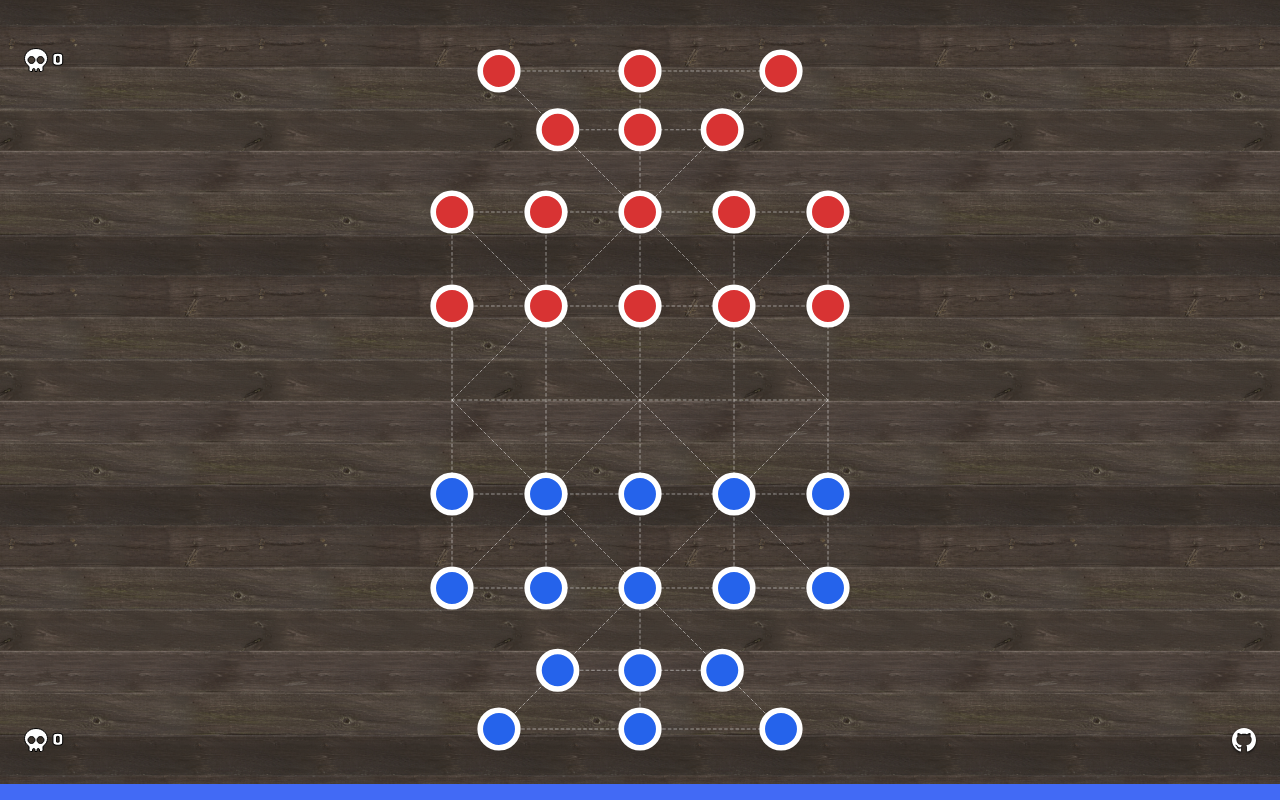
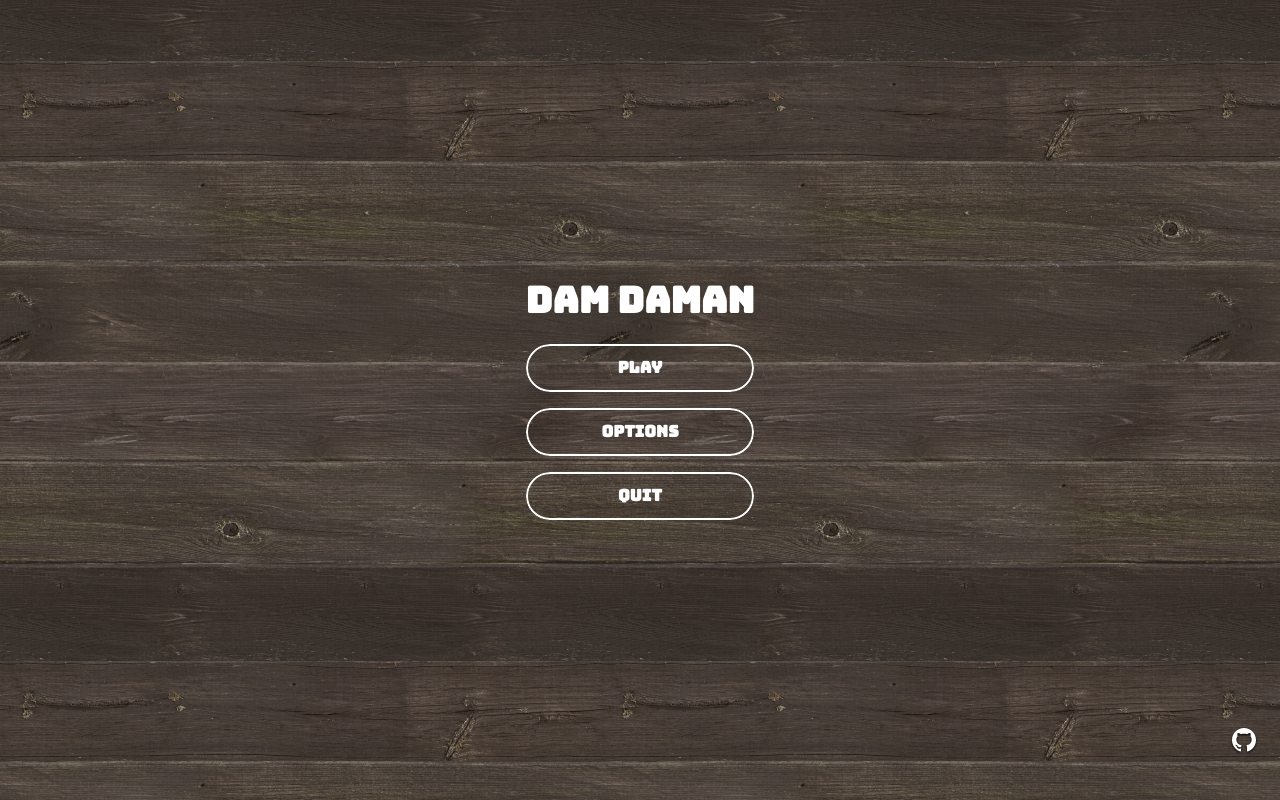
Before and after one commit to misbahansori/damdaman, a SvelteKit app: page / in a window 1280 px wide. Built offline with nearby package versions, Linux system fonts and the light colour scheme.

Commit message:
Feat : add start screen

```diff
--- /dev/null
+++ b/src/lib/components/FancyButton.svelte
@@ -0,0 +1,21 @@
+<script>
+	import { createEventDispatcher } from 'svelte';
+
+	const dispatch = createEventDispatcher();
+</script>
+
+<button
+	type="button"
+	on:click={() => dispatch('click')}
+	class="relative inline-flex items-center justify-start px-10 text-center py-3 overflow-hidden font-bold rounded-full group"
+>
+	<span
+		class="absolute top-0 left-0 w-80 h-80 -mt-1 transition-all duration-700 ease-in-out rotate-45 -translate-x-96 -translate-y-24 bg-white opacity-100 group-hover:translate-x-0"
+	/>
+	<span
+		class="relative w-full text-center text-white transition-colors duration-200 ease-in-out group-hover:text-gray-900"
+	>
+		<slot />
+	</span>
+	<span class="absolute inset-0 border-2 border-white rounded-full" />
+</button>
--- /dev/null
+++ b/src/lib/components/StartScreen.svelte
@@ -0,0 +1,19 @@
+<script>
+	import { showStartScreen } from '$lib/store/state';
+	import FancyButton from './FancyButton.svelte';
+</script>
+
+{#if $showStartScreen}
+	<div class="fixed inset-0 bg-white z-10 flex items-center justify-center">
+		<div class="wood bg-[url(/img/wood-2.jpeg)] absolute inset-0" />
+
+		<div class="max-w-xl mx-auto text-center px-4 z-20 text-white">
+			<h1 class="text-4xl font-bold">DAM DAMAN</h1>
+			<div class="mt-6 flex flex-col gap-4">
+				<FancyButton on:click={() => ($showStartScreen = false)}>Play</FancyButton>
+				<FancyButton>Options</FancyButton>
+				<FancyButton>Quit</FancyButton>
+			</div>
+		</div>
+	</div>
+{/if}
--- a/src/lib/store/state.ts
+++ b/src/lib/store/state.ts
@@ -54,3 +54,5 @@ export const numberOfTurns = writable<number>(0);
 export const activePawn = writable<Pawn | null>(null);
 
 export const suggestionPaths = writable<Coordinate[]>([]);
+
+export const showStartScreen = writable<boolean>(true);
--- a/src/routes/+page.svelte
+++ b/src/routes/+page.svelte
@@ -21,6 +21,7 @@
 		getSuggestionPath,
 		getDamCoordinates,
 	} from '$lib/functions';
+	import StartScreen from '$lib/components/StartScreen.svelte';
 
 	function onPawnSelected(event: CustomEvent<PawnType>) {
 		const { x, y, color } = event.detail;
@@ -175,6 +176,8 @@
 </script>
 
 <div class="w-full items-center min-h-screen bg-gray-100 relative">
+	<StartScreen />
+
 	<div class="wood bg-[url(/img/wood-2.jpeg)] absolute inset-0" />
 	{#if $turn === Color.RED}
 		<div transition:fade={{ duration: 150 }} class="bg-red-500 inset-x-0 top-0 absolute h-4" />
```
